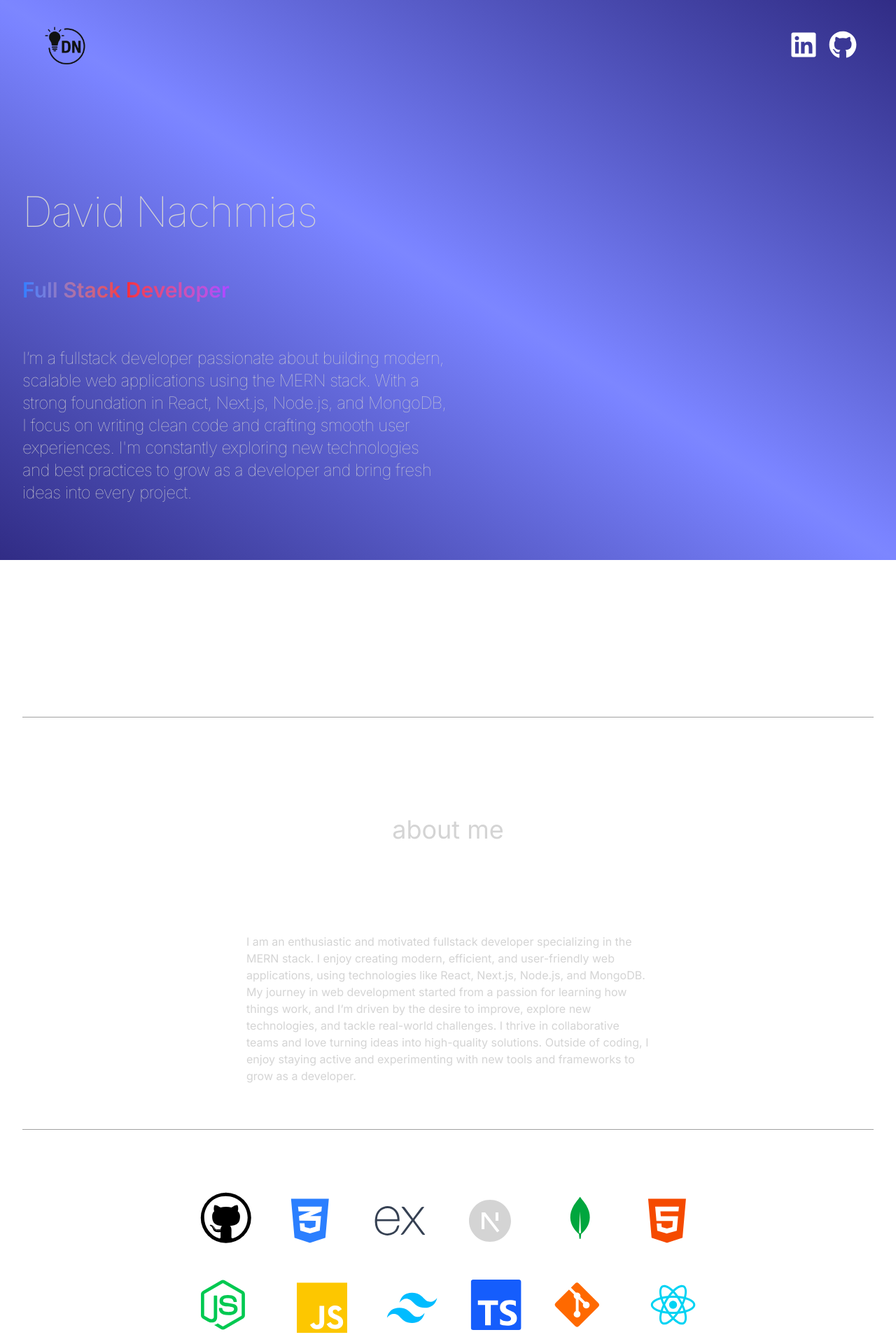
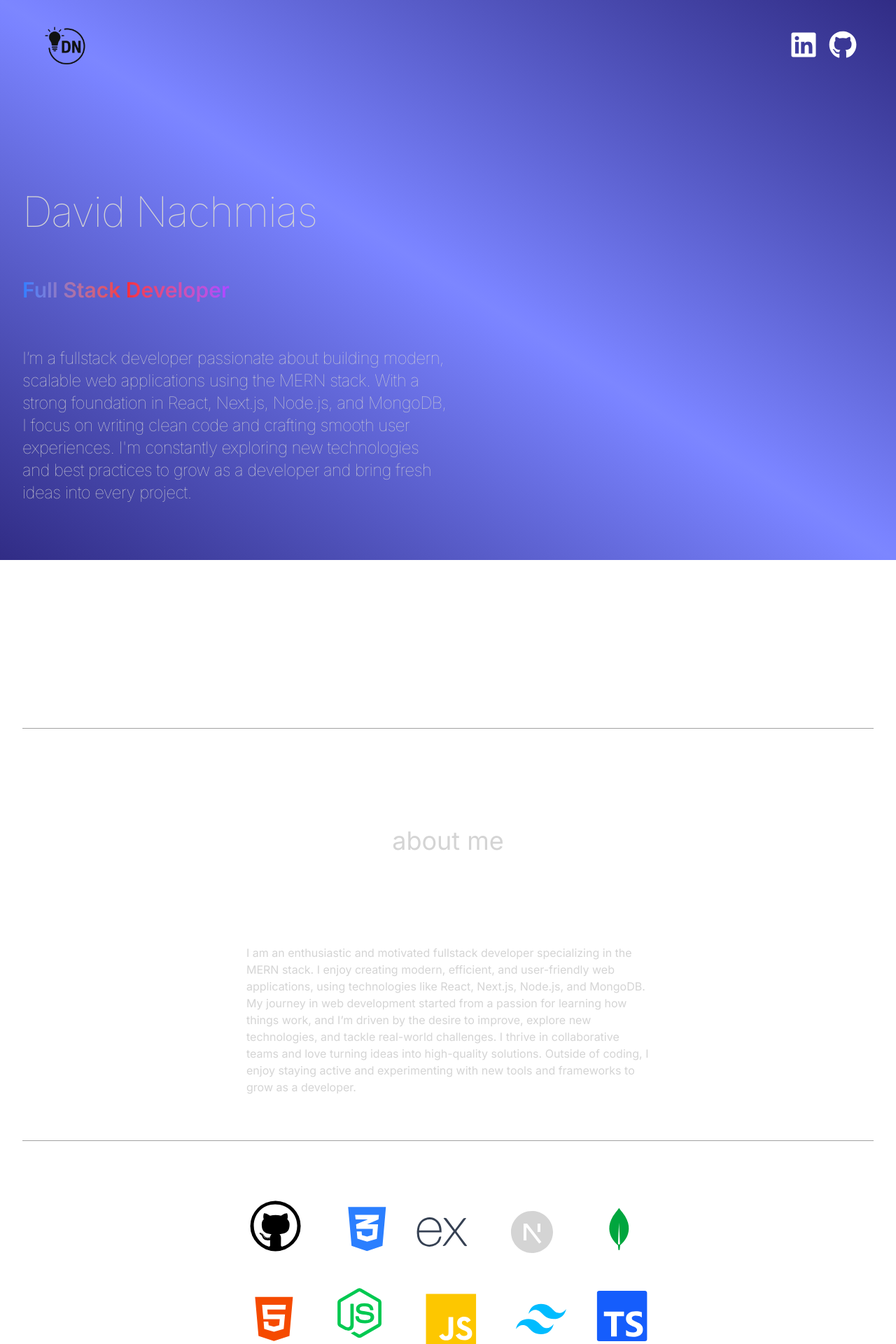
Before and after one commit to davidnachmias/trek, a React (Vite) app: page / in a window 1280 px wide. Shown: the top 1920 px of the page at 70% size. Built offline with nearby package versions, Linux system fonts and the light colour scheme.

Commit message:
added tech

```diff
--- a/src/components/Hero.jsx
+++ b/src/components/Hero.jsx
@@ -4,7 +4,7 @@ import { motion } from "framer-motion";
 
 export default function Hero() {
   return (
-    <div className="border-b border-neutral-400 pb-4 lg:mb-35 ">
+    <div className="border-b border-neutral-400 pb-8 lg:mb-35 ">
       <div className="flex flex-wrap">
         <div className="w-full lg:w-1/2">
           <motion.div
--- a/src/components/Technologies.jsx
+++ b/src/components/Technologies.jsx
@@ -46,7 +46,7 @@ export default function TechnologiesReordering() {
 
   return (
     <div className="border-b border-neutral-400 pb-4">
-      <div className="my-20 flex flex-col items-center justify-center">
+      <div className="my-20 flex flex-col items-center justify-center w-full px-4 sm:px-6 lg:px-8">
         <ul style={container}>
           {order.map((tech) => (
             <motion.li key={tech.id} layout transition={spring} style={item}>
@@ -80,7 +80,8 @@ const container = {
   display: "flex",
   flexWrap: "wrap",
   gap: 20,
-  width: 700,
+  maxWidth: "600px",
+  width: "100%",
   flexDirection: "row",
   justifyContent: "center",
   alignItems: "center",
```
